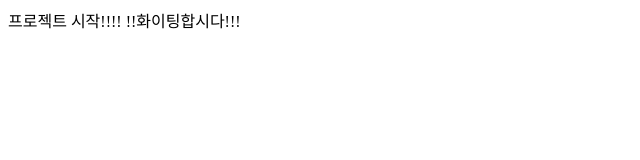
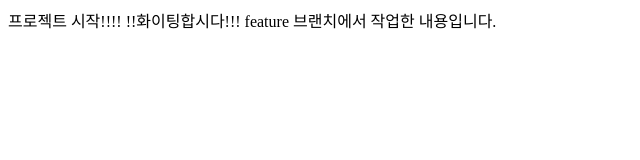
Before and after one commit to gcinhak/group-project, a plain HTML site: page index.html in a window 1280 px wide. Shown: the whole page, without its empty margins (0-640 px from the left). Drawn offline with Linux system fonts and the light colour scheme.

Commit message:
implement feature C

```diff
--- a/index.html
+++ b/index.html
@@ -8,5 +8,6 @@
     <body>
         프로젝트 시작!!!!
         !!화이팅합시다!!!
+        feature 브랜치에서 작업한 내용입니다.
     </body>
 </html>
```
